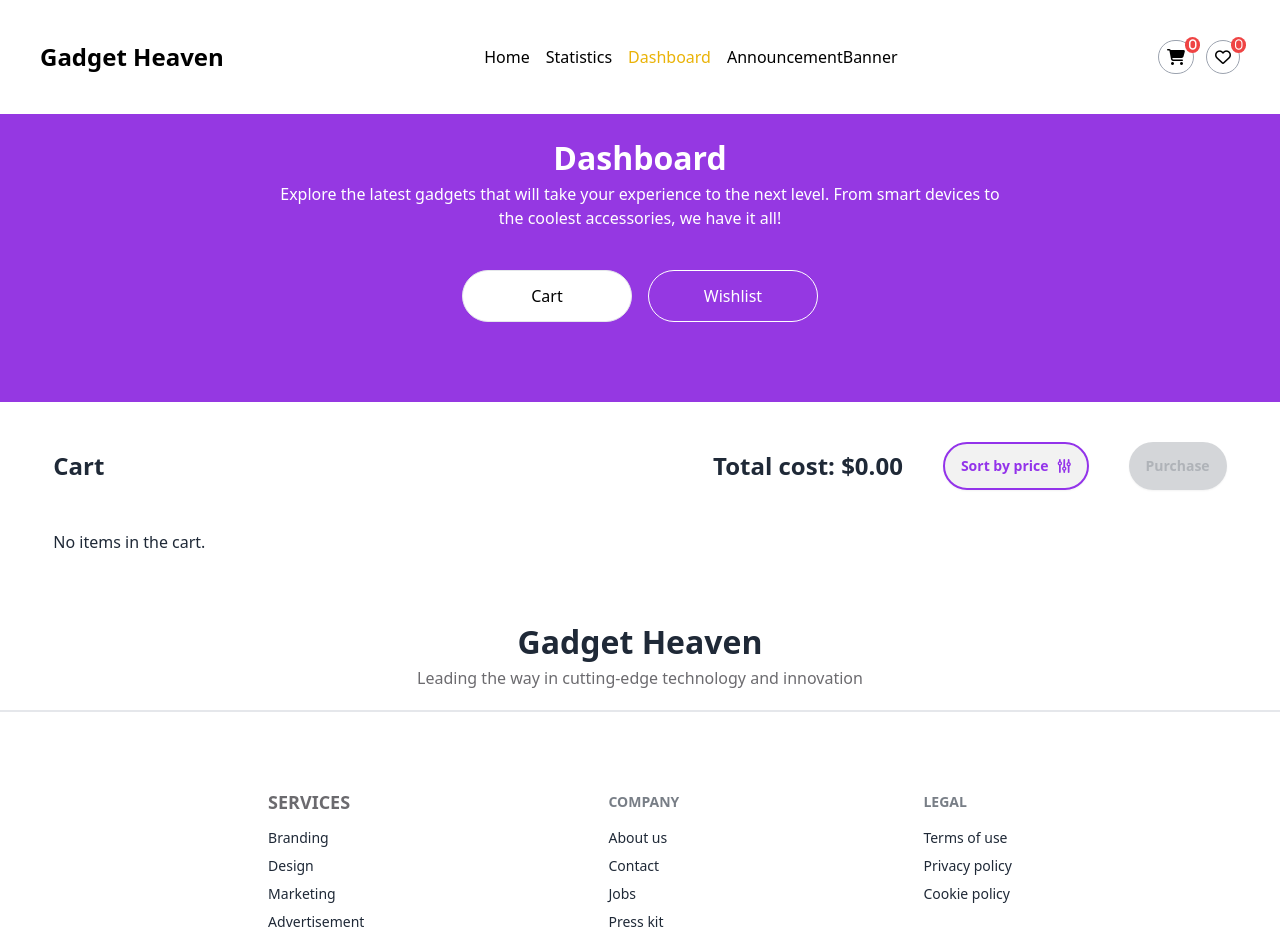
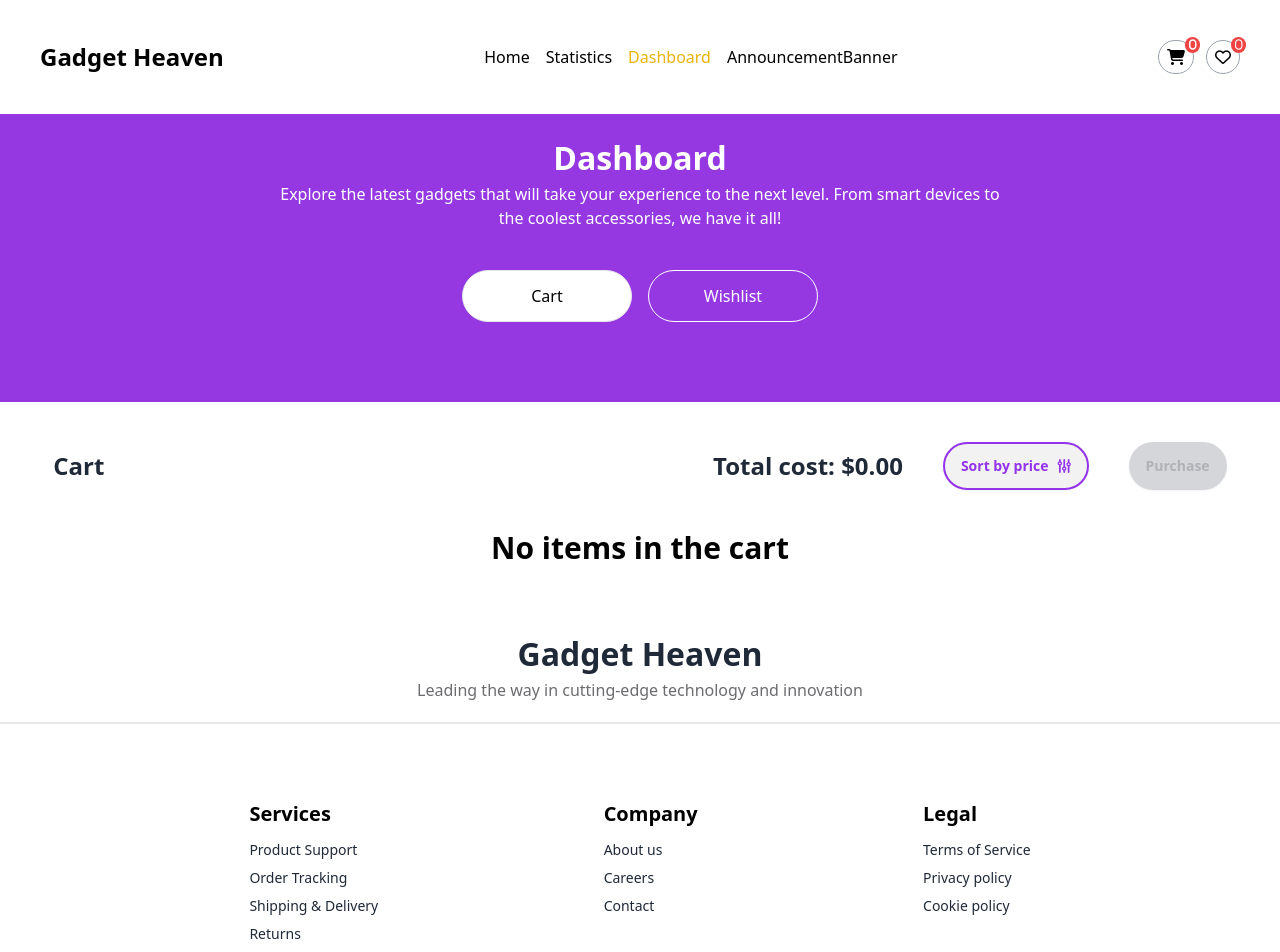
Before and after one commit to programming-hero-web-course-4/b10a8-gadget-heaven-Tarikuzzaman12, a React (Vite) app: page /dashboard in a window 1280 px wide. Shown: the top 952 px of the page. Built offline with nearby package versions, Linux system fonts and the light colour scheme.

Commit message:
modify the all home,dashboard and handeling error

```diff
--- /dev/null
+++ b/src/components/Error.jsx
@@ -0,0 +1,15 @@
+import React from 'react';
+import { Link } from 'react-router-dom';
+const Error = () => {
+    return (
+        <div className="flex flex-col items-center justify-center h-screen">
+        <h1 className="text-5xl font-bold">404 - Page Not Found</h1>
+        <p className="mt-4">Sorry, the page you're looking for doesn't exist.</p>
+        <Link to="/" className="mt-6 btn bg-blue-500 text-white rounded px-4 py-2">
+          Go Home
+        </Link>
+      </div>
+    );
+};
+
+export default Error;
--- a/src/components/Footer.jsx
+++ b/src/components/Footer.jsx
@@ -1,30 +1,27 @@
-
-
 const Footer = () => {
     return (
         <div>
-            <div className="text-center mb-10 border-b-2 py-5 pt-16">
-                <h2 className="text-[32px] font-bold ">Gadget Heaven</h2>
+            <div className="text-center mb-10 border-b-2 py-5 pt-16 bg-white">
+                <h2 className="text-[32px] font-bold">Gadget Heaven</h2>
                 <p className="text-[#6C6B6F]">Leading the way in cutting-edge technology and innovation</p>
             </div>
             <footer className="footer justify-evenly p-10">
                 <nav>
-                    <h6 className="footer-title text-[18px] font-bold text-[#09080F]">Services</h6>
-                    <a className="link link-hover">Branding</a>
-                    <a className="link link-hover">Design</a>
-                    <a className="link link-hover">Marketing</a>
-                    <a className="link link-hover">Advertisement</a>
+                    <h6 className="mb-2 text-[20px] font-bold text-black">Services</h6>
+                    <a className="link link-hover">Product Support</a>
+                    <a className="link link-hover">Order Tracking</a>
+                    <a className="link link-hover">Shipping & Delivery</a>
+                    <a className="link link-hover">Returns</a>
                 </nav>
                 <nav>
-                    <h6 className="footer-title">Company</h6>
+                    <h6 className="font-bold mb-2 text-[20px] text-black">Company</h6>
                     <a className="link link-hover">About us</a>
+                    <a className="link link-hover">Careers</a>
                     <a className="link link-hover">Contact</a>
-                    <a className="link link-hover">Jobs</a>
-                    <a className="link link-hover">Press kit</a>
                 </nav>
                 <nav>
-                    <h6 className="footer-title">Legal</h6>
-                    <a className="link link-hover">Terms of use</a>
+                    <h6 className="font-bold mb-2 text-[20px] text-black">Legal</h6>
+                    <a className="link link-hover">Terms of Service</a>
                     <a className="link link-hover">Privacy policy</a>
                     <a className="link link-hover">Cookie policy</a>
                 </nav>
--- a/src/components/Navbar.jsx
+++ b/src/components/Navbar.jsx
@@ -113,9 +113,9 @@ const Navbar = ({ cartCount, wishlistCount }) => {
                                 Explore the latest gadgets that will take your experience to the next level.
                                 <br /> From smart devices to the coolest accessories, we have it all!
                             </p>
-                            <button className="bg-white text-purple-600 font-semibold px-6 py-3 rounded-full shadow-md hover:bg-gray-200 transition">
+                            <Link to='/dashboard' className="bg-white text-purple-600 font-semibold px-6 py-3 rounded-full shadow-md hover:bg-gray-200 transition">
                                 Shop Now
-                            </button>
+                            </Link>
                         </div>
                         <div className="border-2 border-white p-3 absolute bottom-[-200px] left-1/2 transform -translate-x-1/2 h-5/6 w-3/5 bg-white bg-opacity-50 rounded-3xl overflow-hidden shadow-lg">
                             <img src={bannerImg} alt="VR Headset" className="rounded-2xl w-full h-full object-cover" />
--- a/src/pages/Dashboard.jsx
+++ b/src/pages/Dashboard.jsx
@@ -2,7 +2,7 @@ import React, { useState, useEffect } from 'react';
 import { toast, ToastContainer } from 'react-toastify';
 import 'react-toastify/dist/ReactToastify.css';
 import Heading from '../components/Heading';
-import { useNavigate } from 'react-router-dom';
+import { Link, useNavigate } from 'react-router-dom';
 import image from '../assets/Group.png'
 import { Helmet } from 'react-helmet-async';
 const Dashboard = () => {
@@ -14,6 +14,7 @@ const Dashboard = () => {
     const [showModal, setShowModal] = useState(false);
 
     const navigate = useNavigate();
+
 
     useEffect(() => {
         const savedCart = JSON.parse(localStorage.getItem('cart')) || [];
@@ -64,8 +65,7 @@ const Dashboard = () => {
         setCartItems([]);
         setTotalCost(0);
         localStorage.setItem('cart', JSON.stringify([]));
-        navigate('/'); // Navigate to home page
-        window.location.reload();
+        navigate('/');
     };
 
     return (
@@ -126,7 +126,7 @@ const Dashboard = () => {
                         </div>
 
                         {cartItems.length === 0 ? (
-                            <p>No items in the cart.</p>
+                            <p className='text-3xl font-semibold text-black text-center'>No items in the cart</p>
                         ) : (
                             <ul>
                                 {cartItems.map((item) => (
@@ -149,7 +149,7 @@ const Dashboard = () => {
                     <div>
                         <h2 className="text-2xl font-bold mb-10">Wishlist</h2>
                         {wishlistItems.length === 0 ? (
-                            <p>No items in the wishlist.</p>
+                            <p className='text-3xl font-semibold text-black text-center'>No items in the wishlist</p>
                         ) : (
                             <ul>
                                 {wishlistItems.map((item) => (
@@ -174,15 +174,16 @@ const Dashboard = () => {
 
             {/* Modal */}
             {showModal && (
-                <div className="fixed inset-0 flex items-center justify-center z-50 bg-gray-900 bg-opacity-50">
-                    <div className="bg-white p-6 rounded-lg shadow-lg w-1/3">
-                    <img  src={image}></img>
-                        <h2 className="text-2xl font-bold mb-4">Congratulations!</h2>
-                        <p>Your purchase was successful.</p>
-                        <button className="btn bg-purple-600 text-white rounded-3xl mt-4" onClick={closeModal}>Close</button>
-                    </div>
-                </div>
-            )}
+    <div className="fixed inset-0 flex items-center justify-center z-50 bg-gray-900 bg-opacity-50">
+        <div className="bg-white p-6 rounded-lg shadow-lg w-full max-w-md text-center flex flex-col items-center">
+            <img src={image} className="mb-4 w-24 h-24 object-cover rounded-full" alt="Celebration"/>
+            <h2 className="text-2xl font-bold mb-4">Congratulations!</h2>
+            <p className="mb-4">Your purchase was successful.</p>
+            <button className="btn bg-purple-600 text-white rounded-3xl px-6 py-2 mt-4" onClick={closeModal}>Close</button>
+        </div>
+    </div>
+)}
+
         </div>
     );
 };
--- a/src/pages/Home.jsx
+++ b/src/pages/Home.jsx
@@ -7,9 +7,9 @@ const Home = () => {
     const categories =useLoaderData()
     // console.log(categories)
     return (
-        <div className="mt-20">
+        <div className="mt-32">
             <h2 className="text-[40px] font-bold text-[#0B0B0B] text-center">Explore Cutting-Edge Gadgets</h2>
-            <div className="flex w-11/12 mx-auto gap-2 mt-4">
+            <div className="flex w-11/12 mx-auto gap-2 mt-6">
             <Categories categories={ categories}></Categories>
             <Outlet></Outlet>
           </div>
```
Also changed, not shown: src/components/ProductDetail.jsx (+19 -16 lines), src/main.jsx (+7 -2 lines).
